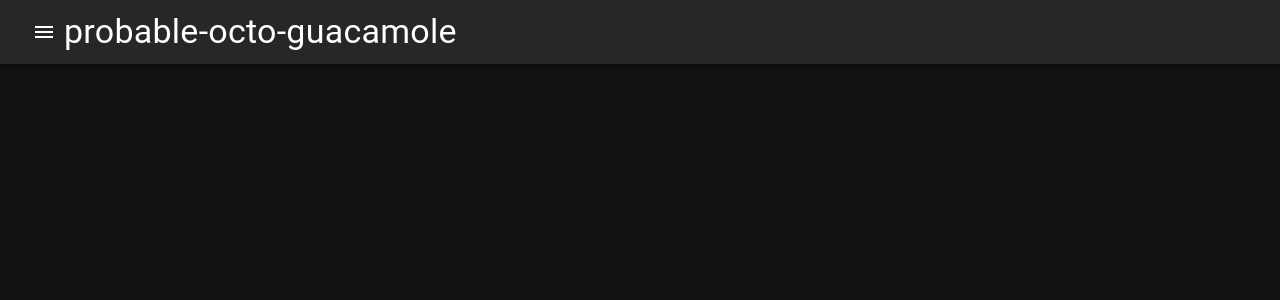
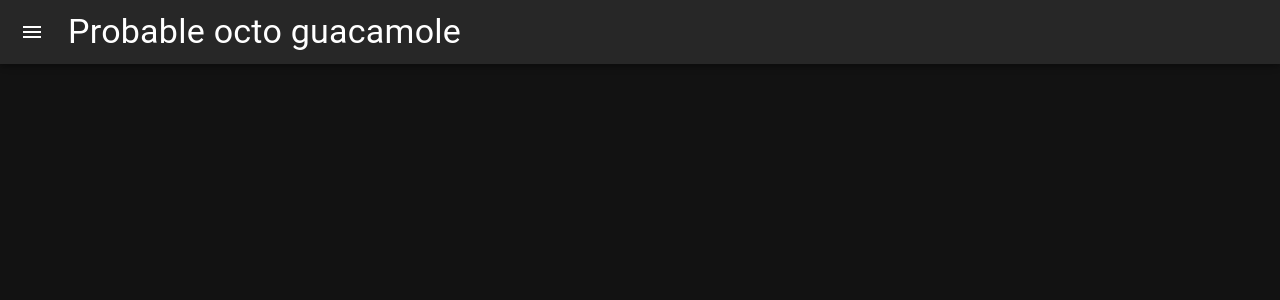
Before and after one commit to c-grattan/probable-octo-guacamole, a React (Create React App) app: page / in a window 1280 px wide. Shown: the top 300 px of the page. Built offline with nearby package versions, Linux system fonts and the light colour scheme.

Commit message:
Stylise sidebar

```diff
--- a/src/App.tsx
+++ b/src/App.tsx
@@ -1,5 +1,6 @@
 import {useState} from "react";
 
+import Box from '@mui/material/Box';
 import {AppBar} from '@mui/material';
 import Toolbar from '@mui/material/Toolbar';
 import Typography from '@mui/material/Typography';
@@ -19,8 +20,17 @@ function App() {
 			<header>
 				<AppBar>
 					<Toolbar>
-						<IconButton onClick={toggleSidebar}><MenuIcon /></IconButton>
-						<Typography variant="h4">probable-octo-guacamole</Typography>
+						<IconButton
+							onClick={toggleSidebar}
+							size="medium"
+							edge="start"
+							sx={{
+								mr: 2
+							}}
+						>
+							<MenuIcon />
+						</IconButton>
+						<Typography variant="h4">Probable octo guacamole</Typography>
 					</Toolbar>
 				</AppBar>
 				<Drawer open={sidebarOpen}
```
